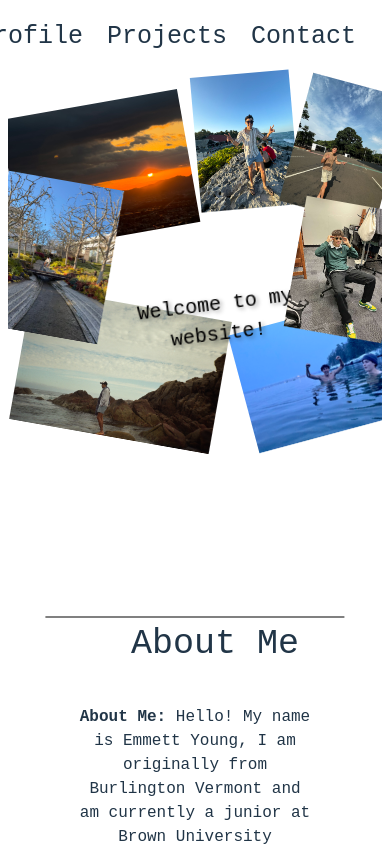
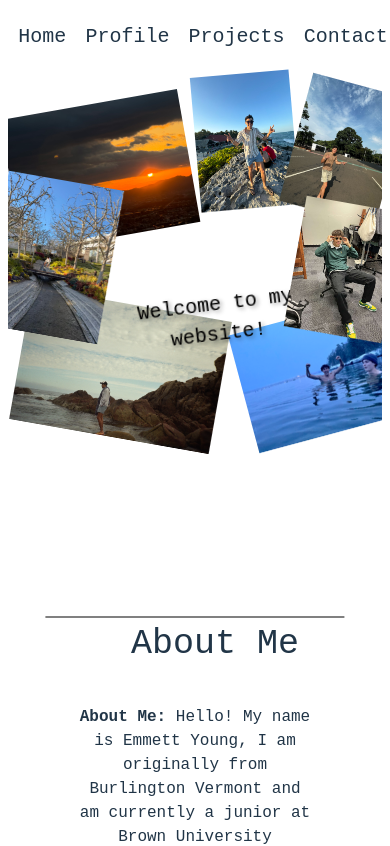
Before and after one commit to emmettyoung/website, a React (Vite) app in the folder frontend/: page / in a window 390 px wide. Shown: the top 846 px of the page. Built offline with nearby package versions, Linux system fonts and the light colour scheme.

Commit message:
feat: fixing sidebar

```diff
--- a/frontend/src/styles/main.css
+++ b/frontend/src/styles/main.css
@@ -274,13 +274,14 @@ position: absolute;
     max-width: 200px;
   }
   .sidebar {
-    width: 60vw;
+    width: 100vw;
     box-sizing: border-box;
     flex-direction: column;
     gap: 1rem;
     padding: 10px;
     justify-content: center;
     align-items: center;
+    transform: scale(.8)
   }
 }
 
```
